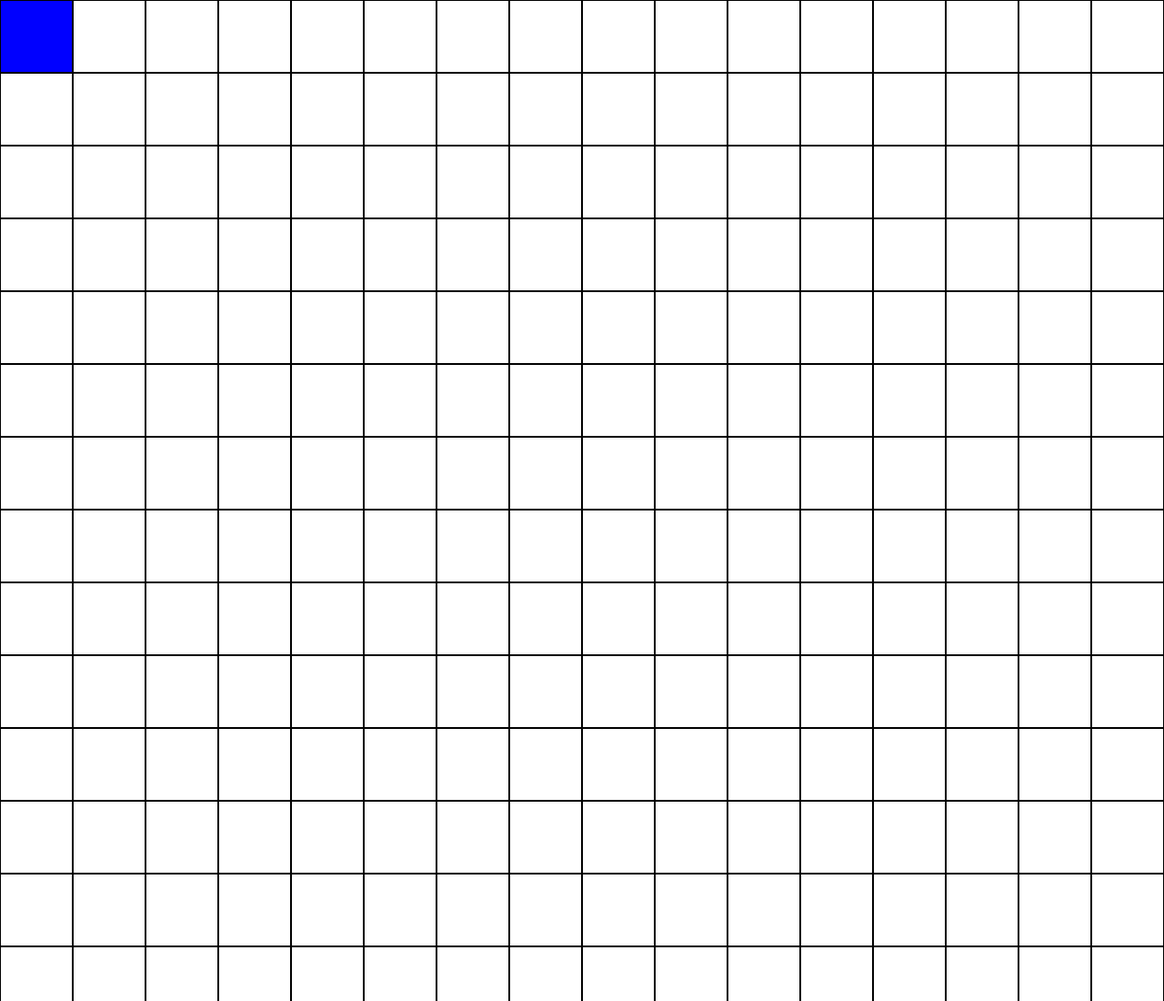
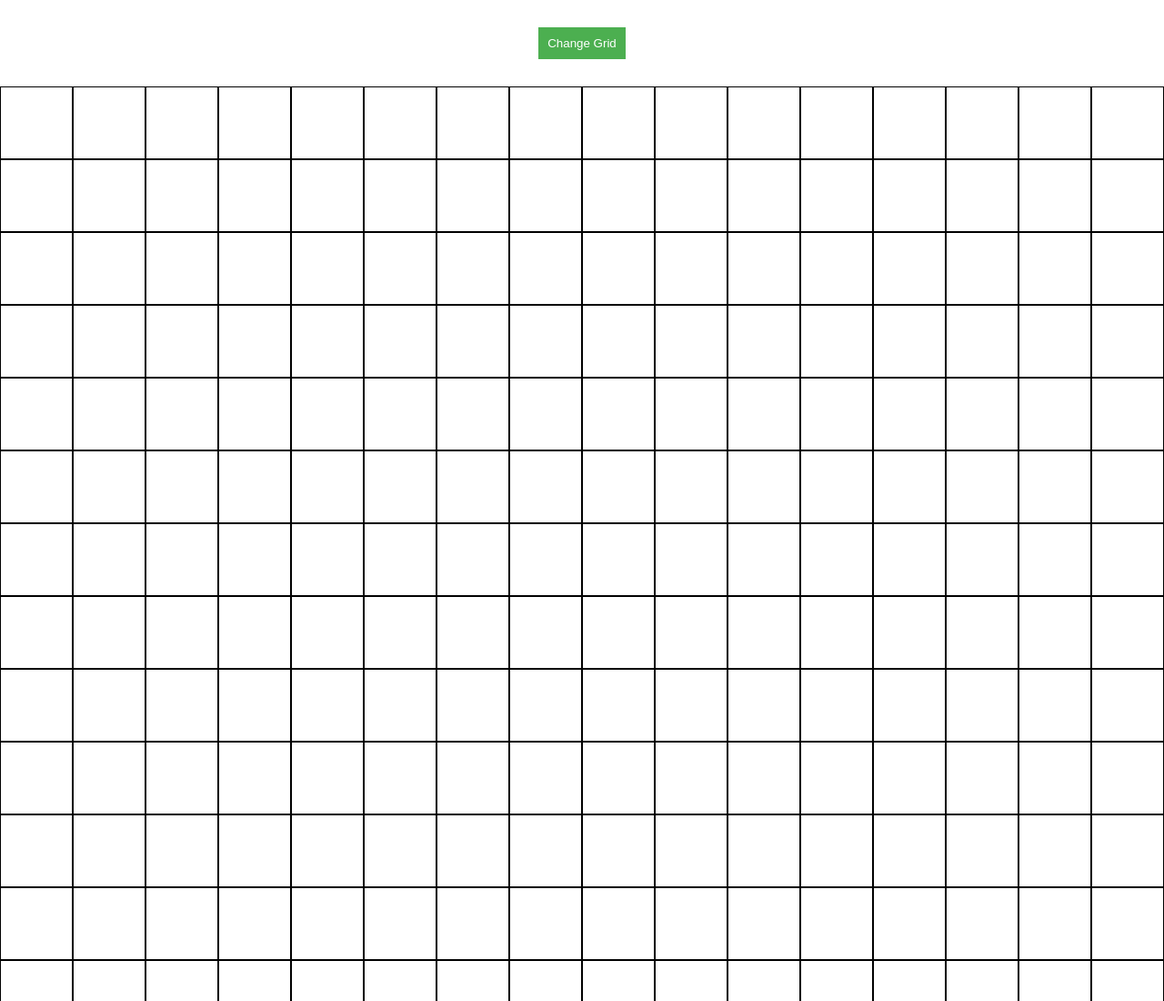
Before and after one commit to josegoms/etch-a-sketch, a plain HTML site: page index.html in a window 1280 px wide. Shown: the top 1100 px of the page at 91% size. Drawn offline with Linux system fonts and the light colour scheme.

Commit message:
Add button to the html and style it in the css

```diff
--- a/index.html
+++ b/index.html
@@ -9,6 +9,9 @@
         <title>Etch-a-Sketch</title>
     </head>
     <body>
+        <div class="button-container">
+            <button type="submit">Change Grid</button>
+        </div>
         <div class="container"></div>
     </body>
 </html>
--- a/styles.css
+++ b/styles.css
@@ -17,3 +17,19 @@
     align-items: center;
     flex-wrap: wrap;
 }
+
+.button-container {
+    display: flex;
+    justify-content: center;
+    align-items: center;
+    padding: 20px;
+}
+
+button {
+    padding: 10px;
+    margin: 10px;
+    background-color: #4CAF50;
+    color: white;
+    border: none;
+    cursor: pointer;
+}
```
